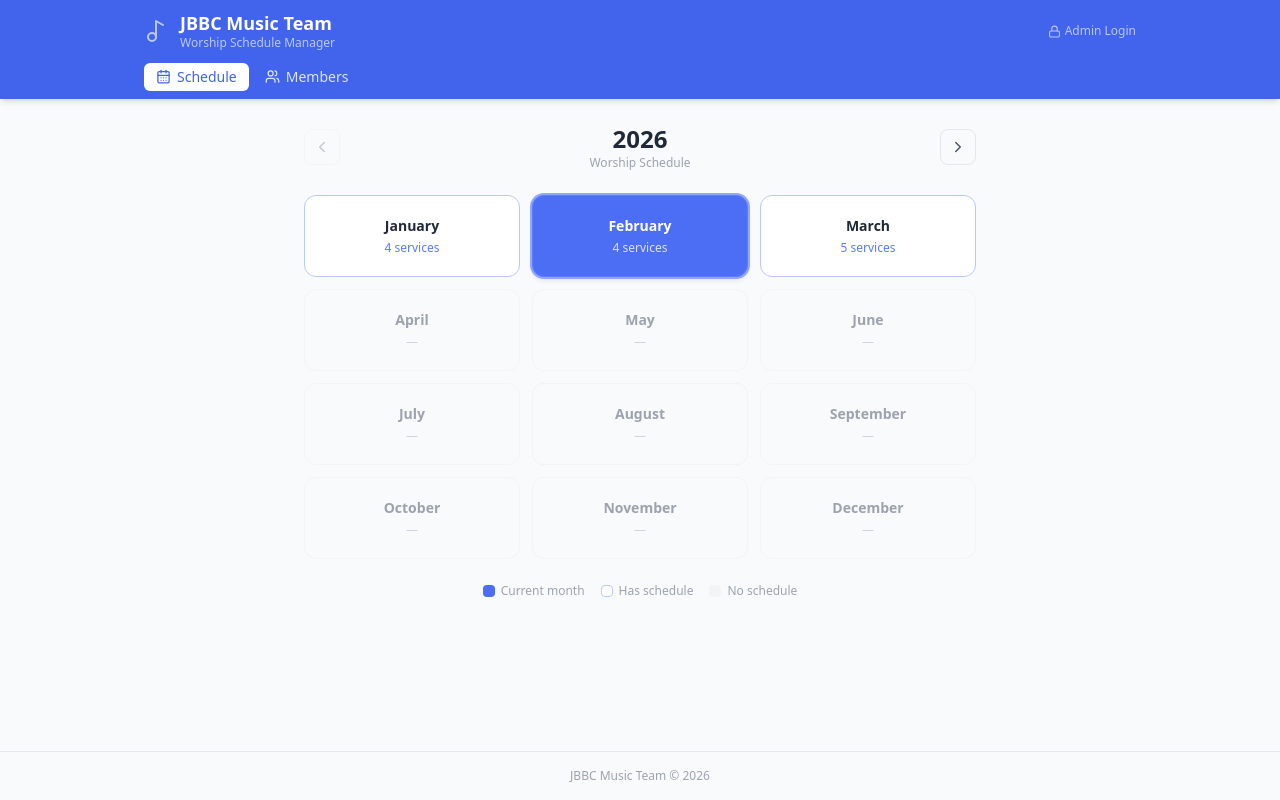
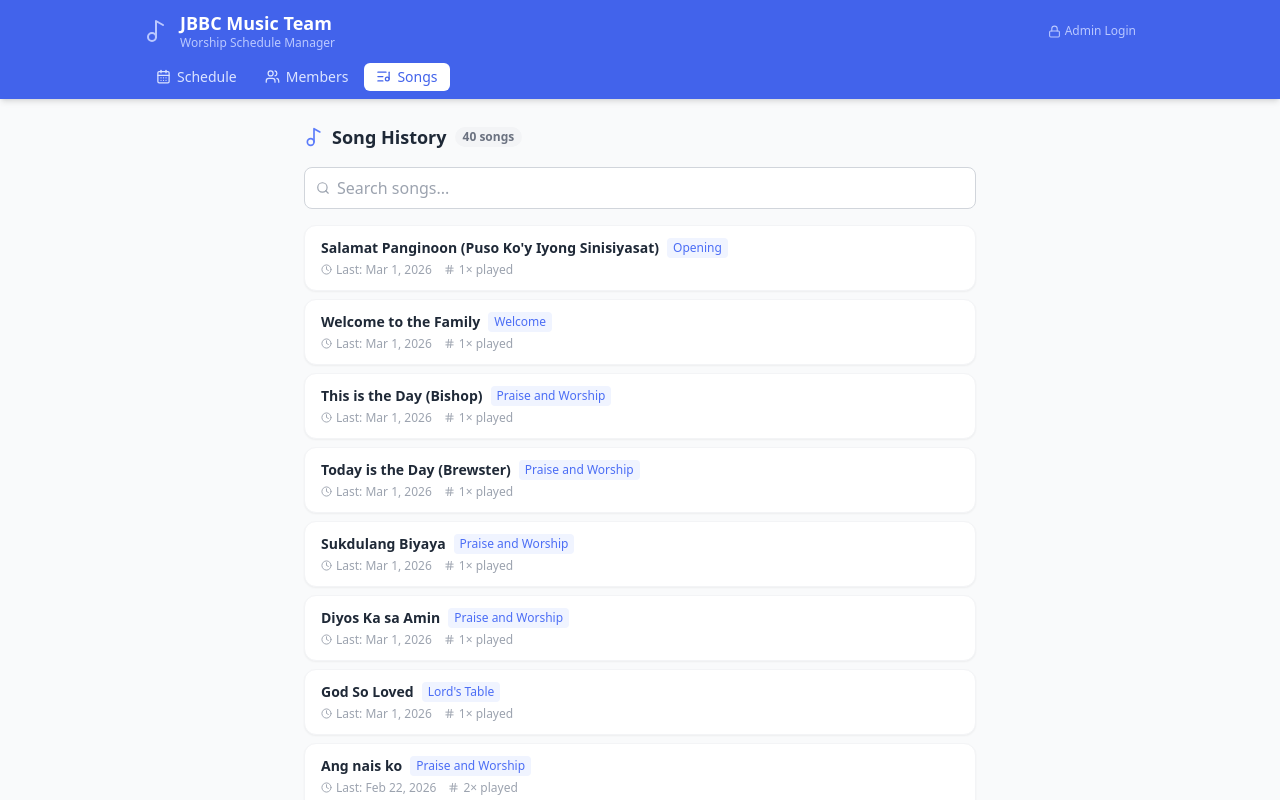
Before and after one commit to mlparaiso/jbbc, a React (Vite) app: page /songs in a window 1280 px wide. Before the commit this address led to /. Shown: the top 800 px of the page. Built offline with nearby package versions, Linux system fonts and the light colour scheme.

Commit message:
Add Songs page with history/frequency tracker + Songs nav link

```diff
--- a/src/App.jsx
+++ b/src/App.jsx
@@ -7,6 +7,7 @@ import LineupDetailPage from './pages/LineupDetailPage';
 import LineupFormPage from './pages/LineupFormPage';
 import MembersPage from './pages/MembersPage';
 import AdminLoginPage from './pages/AdminLoginPage';
+import SongsPage from './pages/SongsPage';
 
 // Wrapper: if ?month is in URL → MonthView, else → YearCalendar
 function HomeRouter() {
@@ -25,6 +26,7 @@ export default function App() {
             <Route path="lineup/:id" element={<LineupDetailPage />} />
             <Route path="lineup/:id/edit" element={<LineupFormPage />} />
             <Route path="members" element={<MembersPage />} />
+            <Route path="songs" element={<SongsPage />} />
             <Route path="admin" element={<AdminLoginPage />} />
             <Route path="*" element={<Navigate to="/" replace />} />
           </Route>
--- a/src/components/Layout.jsx
+++ b/src/components/Layout.jsx
@@ -1,7 +1,7 @@
 import { Outlet, NavLink, useNavigate, useLocation } from 'react-router-dom';
 import { useEffect } from 'react';
 import { useApp } from '../context/AppContext';
-import { Music2, CalendarDays, Users, LogOut, Lock } from 'lucide-react';
+import { Music2, CalendarDays, Users, LogOut, Lock, ListMusic } from 'lucide-react';
 
 function ScrollToTop() {
   const { pathname } = useLocation();
@@ -57,6 +57,7 @@ export default function Layout() {
           {[
             { to: '/', icon: <CalendarDays size={15} />, label: 'Schedule' },
             { to: '/members', icon: <Users size={15} />, label: 'Members' },
+            { to: '/songs', icon: <ListMusic size={15} />, label: 'Songs' },
           ].map(({ to, icon, label }) => (
             <NavLink
               key={to}
--- /dev/null
+++ b/src/pages/SongsPage.jsx
@@ -0,0 +1,119 @@
+import { useState, useMemo } from 'react';
+import { useApp } from '../context/AppContext';
+import { Music2, Search, Clock, Hash } from 'lucide-react';
+
+function formatDate(dateStr) {
+  const d = new Date(dateStr + 'T00:00:00');
+  return d.toLocaleDateString('en-PH', { month: 'short', day: 'numeric', year: 'numeric' });
+}
+
+export default function SongsPage() {
+  const { lineups } = useApp();
+  const [search, setSearch] = useState('');
+
+  // Build song history from all lineups
+  const songHistory = useMemo(() => {
+    const map = {};
+    for (const lineup of lineups) {
+      for (const song of lineup.songs || []) {
+        const key = song.title.trim().toLowerCase();
+        if (!key) continue;
+        if (!map[key]) {
+          map[key] = {
+            title: song.title.trim(),
+            section: song.section,
+            youtubeUrl: song.youtubeUrl || '',
+            dates: [],
+          };
+        }
+        map[key].dates.push(lineup.date);
+        // Keep the most recent youtube URL
+        if (song.youtubeUrl) map[key].youtubeUrl = song.youtubeUrl;
+      }
+    }
+    // Sort each song's dates descending
+    return Object.values(map)
+      .map(s => ({ ...s, dates: s.dates.sort((a, b) => b.localeCompare(a)) }))
+      .sort((a, b) => b.dates[0].localeCompare(a.dates[0])); // sort by most recently used
+  }, [lineups]);
+
+  const filtered = search.trim()
+    ? songHistory.filter(s => s.title.toLowerCase().includes(search.trim().toLowerCase()))
+    : songHistory;
+
+  return (
+    <div className="max-w-2xl mx-auto">
+      <div className="flex items-center gap-2 mb-4">
+        <Music2 size={20} className="text-primary-500" />
+        <h2 className="text-lg font-bold text-gray-800">Song History</h2>
+        <span className="text-xs bg-gray-100 text-gray-500 px-2 py-0.5 rounded-full font-semibold">
+          {songHistory.length} songs
+        </span>
+      </div>
+
+      {/* Search */}
+      <div className="relative mb-4">
+        <Search size={14} className="absolute left-3 top-1/2 -translate-y-1/2 text-gray-400" />
+        <input
+          type="text"
+          placeholder="Search songs..."
+          value={search}
+          onChange={e => setSearch(e.target.value)}
+          className="input pl-8"
+        />
+      </div>
+
+      {filtered.length === 0 && (
+        <div className="text-center py-12 text-gray-400">
+          <Music2 size={40} className="mx-auto mb-2 opacity-30" />
+          <p>No songs found.</p>
+        </div>
+      )}
+
+      <div className="space-y-2">
+        {filtered.map((song, i) => (
+          <div key={i} className="card py-3 px-4 flex items-start justify-between gap-3">
+            <div className="flex-1 min-w-0">
+              <div className="flex items-center gap-2 flex-wrap">
+                <span className="text-sm font-semibold text-gray-800">{song.title}</span>
+                <span className="text-xs bg-primary-50 text-primary-600 px-1.5 py-0.5 rounded font-medium">
+                  {song.section}
+                </span>
+                {song.youtubeUrl && (
+                  <a
+                    href={song.youtubeUrl}
+                    target="_blank"
+                    rel="noopener noreferrer"
+                    className="text-xs text-red-500 hover:text-red-600 bg-red-50 px-1.5 py-0.5 rounded"
+                  >
+                    ▶ YT
+                  </a>
+                )}
+              </div>
+              <div className="flex items-center gap-3 mt-1 flex-wrap">
+                <span className="flex items-center gap-1 text-xs text-gray-400">
+                  <Clock size={11} /> Last: {formatDate(song.dates[0])}
+                </span>
+                <span className="flex items-center gap-1 text-xs text-gray-400">
+                  <Hash size={11} /> {song.dates.length}× played
+                </span>
+              </div>
+              {song.dates.length > 1 && (
+                <div className="mt-1 flex flex-wrap gap-1">
+                  {song.dates.slice(0, 6).map((d, di) => (
+                    <span key={di} className="text-xs bg-gray-100 text-gray-500 px-1.5 py-0.5 rounded">
+                      {formatDate(d)}
+                    </span>
+                  ))}
+                  {song.dates.length > 6 && (
+                    <span className="text-xs text-gray-400">+{song.dates.length - 6} more</span>
+                  )}
+                </div>
+              )}
+            </div>
+          </div>
+        ))}
+      </div>
+    </div>
+  );
+}
```
